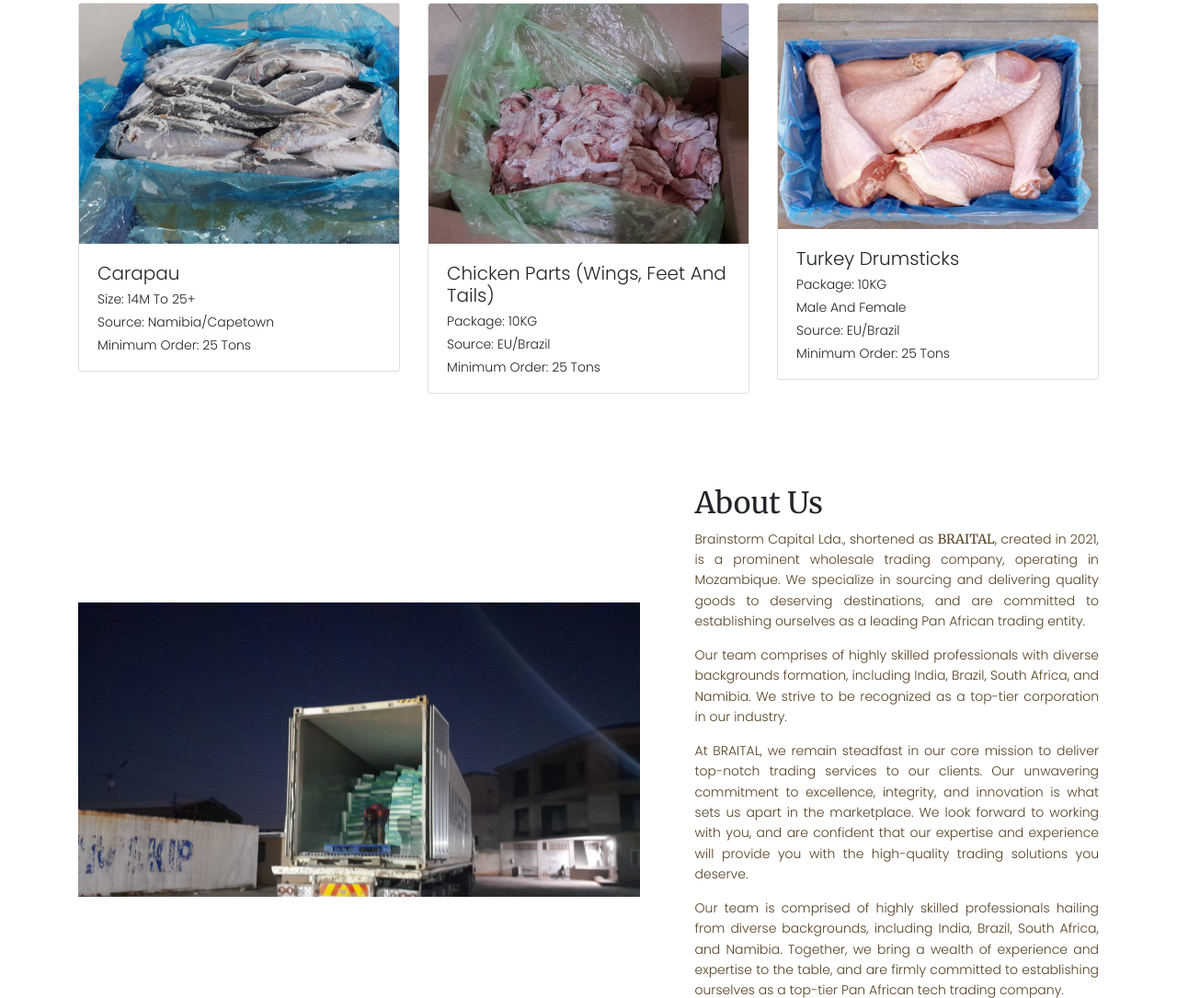
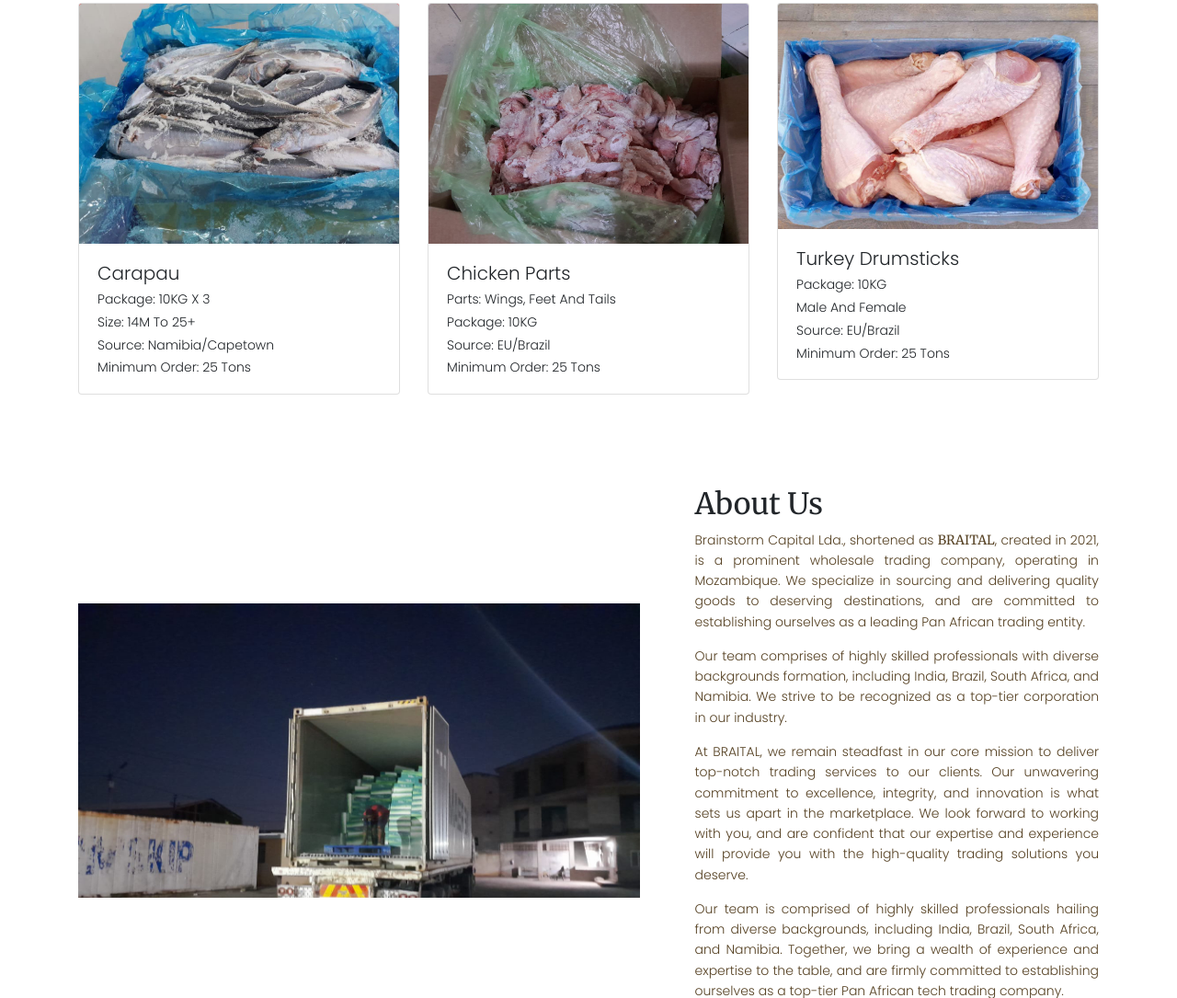
Before and after one commit to vagnerrsimango/braital2023, a plain HTML site: page index.html in a window 1280 px wide. Shown: the part 1120-2205 px from the top of the page at 92% size. Drawn offline with nearby package versions, Linux system fonts and the light colour scheme.

Commit message:
changessemifinal

```diff
--- a/index.html
+++ b/index.html
@@ -89,6 +89,7 @@
                       <img class="card-img-top" src="assets/images/carapau18.jpeg" style="background-color: red;"alt="Card image cap">
                       <div class="card-body">
                           <h2 class="card-text" style="font-size: 20px; font-family: 'Poppins', sans-serif;">Carapau</h2>
+                          <h2 class="card-text" style="font-size: 14px; font-family: 'Poppins', sans-serif;">Package: 10KG x 3</h2>
                           <h2 class="card-text" style="font-size: 14px; font-family: 'Poppins', sans-serif;">Size: 14M to 25+</h2>
                           <h2 class="card-text" style="font-size: 14px; font-family: 'Poppins', sans-serif;">Source: Namibia/Capetown</h2>
                           <h2 class="card-text" style="font-size: 14px; font-family: 'Poppins', sans-serif;">Minimum order: 25 Tons</h2>
@@ -105,7 +106,8 @@
 
                       <img class="card-img-top" src="assets/images/chickenparts.jpeg" alt="Card image cap">
                       <div class="card-body">
-                        <h2 class="card-text" style="font-size: 20px; font-family: 'Poppins', sans-serif;">Chicken Parts (Wings, Feet and Tails)</h2>
+                        <h2 class="card-text" style="font-size: 20px; font-family: 'Poppins', sans-serif;">Chicken Parts</h2>
+                        <h2 class="card-text" style="font-size: 14px; font-family: 'Poppins', sans-serif;">Parts: Wings, Feet and Tails</h2>
                         <h2 class="card-text" style="font-size: 14px; font-family: 'Poppins', sans-serif;">Package: 10KG</h2>
                         <h2 class="card-text" style="font-size: 14px; font-family: 'Poppins', sans-serif;">Source: EU/Brazil</h2>
                         <h2 class="card-text" style="font-size: 14px; font-family: 'Poppins', sans-serif;">Minimum order: 25 Tons</h2>
```
